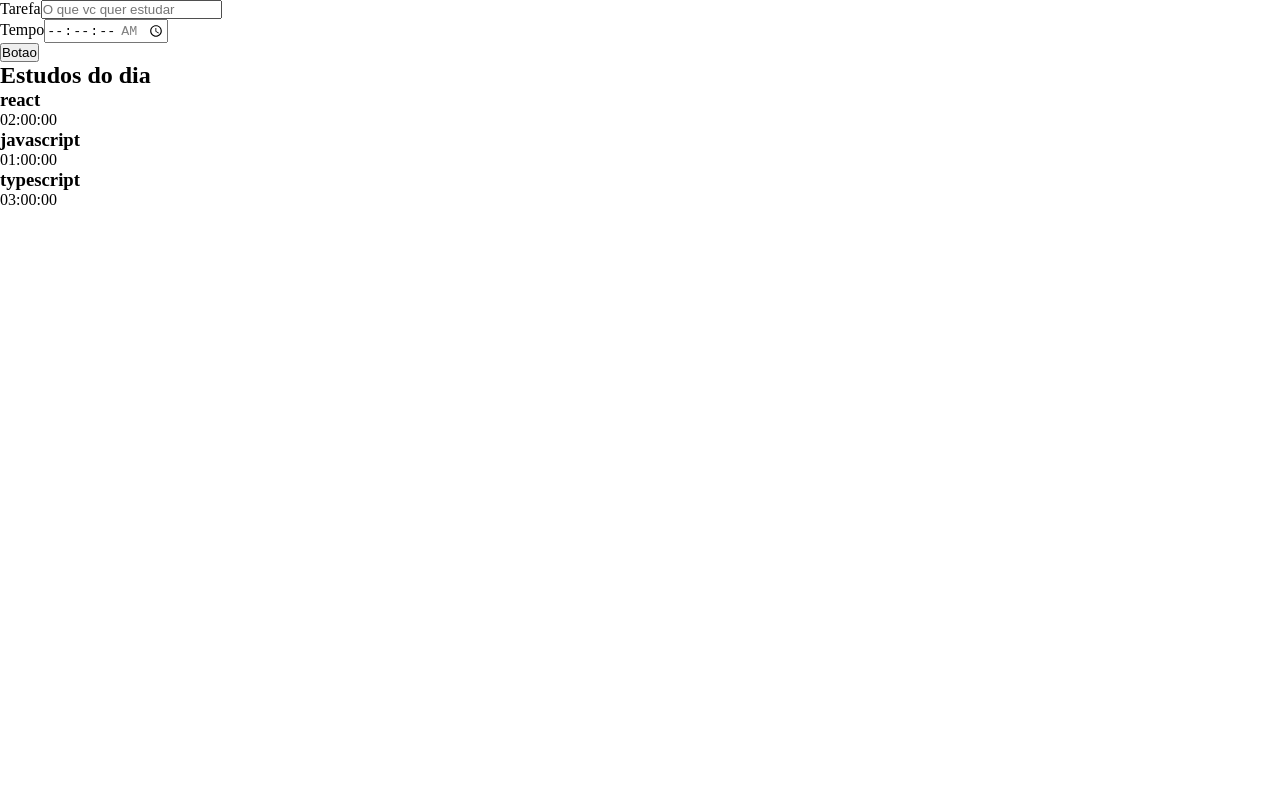
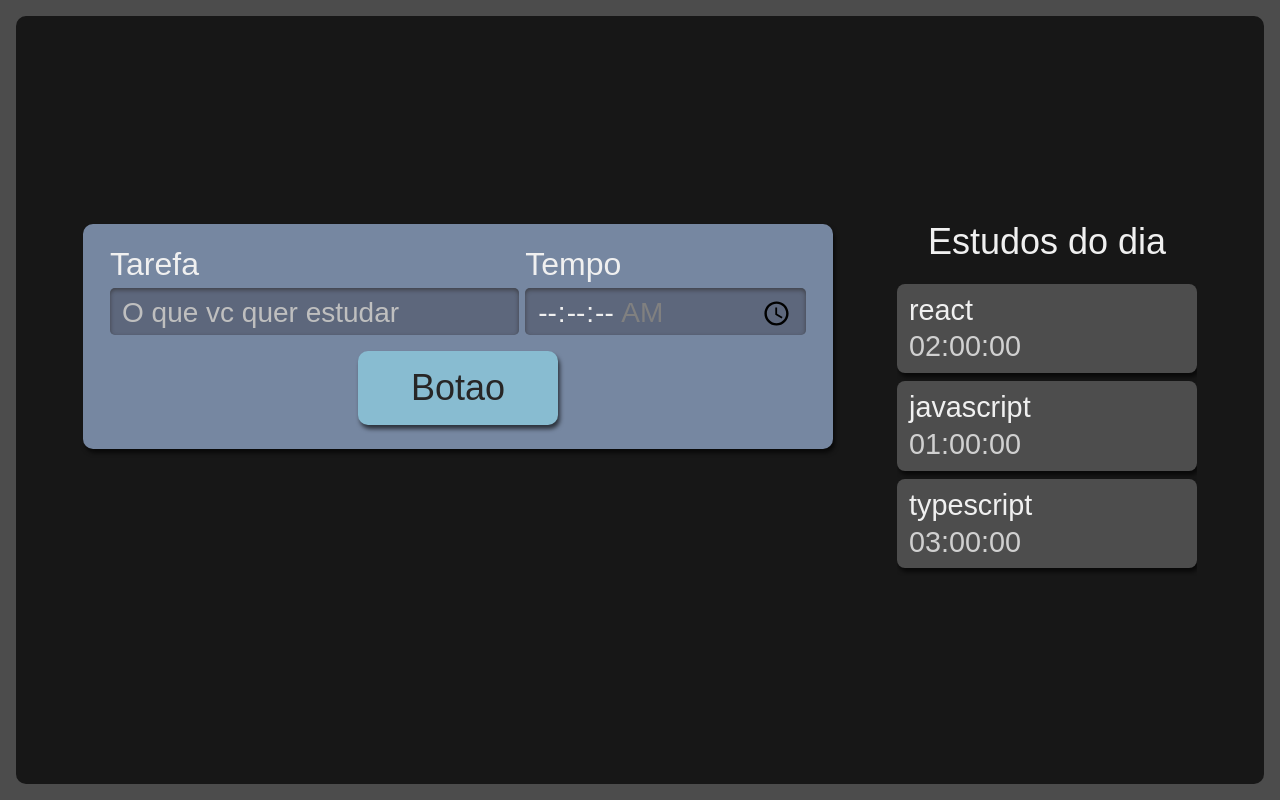
Before and after one commit to Drb-Diego/alura, a React (Create React App) app in the folder REACT/react-typescript/: page / in a window 1280 px wide. Built offline with nearby package versions, Linux system fonts and the light colour scheme.

Commit message:
fim da aula 'estilizando com o sass && usando css module' [react-typescript | alura]

```diff
--- a/REACT/react-typescript/package.json
+++ b/REACT/react-typescript/package.json
@@ -39,5 +39,8 @@
       "last 1 firefox version",
       "last 1 safari version"
     ]
+  },
+  "devDependencies": {
+    "sass": "^1.49.4"
   }
 }
--- a/REACT/react-typescript/src/App.tsx
+++ /dev/null
@@ -1,13 +0,0 @@
-import Form from './components/Form';
-import Lista from './components/Lista';
-
-function App() {
-  return (
-    <>
-      <Form />
-      <Lista />
-    </>
-  );
-}
-
-export default App;
--- a/REACT/react-typescript/src/components/Button/index.tsx
+++ b/REACT/react-typescript/src/components/Button/index.tsx
@@ -1,5 +1,11 @@
+import style from './styles.module.scss';
+
 function Button() {
-  return <button type='submit'>Botao</button>;
+  return (
+    <button type='submit' className={style.botao}>
+      Botao
+    </button>
+  );
 }
 
 export default Button;
--- /dev/null
+++ b/REACT/react-typescript/src/components/Button/styles.module.scss
@@ -0,0 +1,25 @@
+.botao {
+  align-self: center;
+  background-color: #88bcd1;
+  border-radius: 10px;
+  box-shadow: 2px 4px 4px #0000009F;
+  color: #272626;
+  cursor: pointer;
+  font-size: 1.25rem;
+  padding: 16px;
+  width: 150px;
+
+  &:active {
+    background-color: #7CA6B7;
+    box-shadow: 2px 2px 4px #0000009F inset;
+  }
+}
+
+@media screen and (min-width: 1280px) {
+  .botao {
+    grid-column-start: span 2;
+    justify-self: center;
+    width: 200px;
+    font-size: 2.25rem;
+  }
+}
--- a/REACT/react-typescript/src/components/Form/index.tsx
+++ b/REACT/react-typescript/src/components/Form/index.tsx
@@ -1,9 +1,10 @@
 import Button from '../Button';
+import style from './style.module.scss';
 
 function Form() {
   return (
-    <form>
-      <div>
+    <form className={style.novaTarefa}>
+      <div className={style.inputContainer}>
         <label htmlFor='task'>Tarefa</label>
         <input
           type='text'
@@ -14,7 +15,7 @@
         />
       </div>
 
-      <div>
+      <div className={style.inputContainer}>
         <label>Tempo</label>
         <input
           type='time'
--- /dev/null
+++ b/REACT/react-typescript/src/components/Form/style.module.scss
@@ -0,0 +1,61 @@
+.novaTarefa {
+  display:flex;
+  flex-direction: column;
+  grid-area: nova-tarefa;
+  background-color: #7687A1;
+  border-radius: 10px;
+  box-shadow: 2px 4px 4px #0000009F;
+  padding: 12px;
+
+  .inputContainer {
+    display: flex;
+    flex-direction: column;
+    width: 100%;
+    margin-bottom: 16px;
+
+    label {
+      margin-bottom: 8px;
+      font-size: 1.25rem;
+    }
+
+    input {
+      width: 100%;
+      padding: 8px 12px 4px;
+      box-sizing: border-box;
+      border: unset;
+      border-radius: 5px;
+      background-color: #5D677C;
+      box-shadow: 0px 2px 4px #2D2B2B9F inset;
+
+      &::placeholder {
+        color: #BFBFBF;
+      }
+    }
+  }
+
+  @media screen and (min-width: 1280px) {
+    flex-direction: row;
+    flex-wrap: wrap;
+    justify-content: space-around;
+    font-size: 2.25rem;
+    padding: 24px;
+    box-sizing: border-box;
+
+    .inputContainer {
+      width: calc(60% - 12px);
+
+      &:last-of-type {
+        width: 40%;
+      }
+
+      label {
+        font-size: 2rem;
+      }
+
+      input {
+        height: 100%;
+        font-size: 1.75rem;
+      }
+    }
+  }
+}
--- a/REACT/react-typescript/src/components/Lista/index.tsx
+++ b/REACT/react-typescript/src/components/Lista/index.tsx
@@ -1,4 +1,5 @@
 import React from 'react';
+import style from './style.module.scss';
 
 function Lista() {
   const tasks = [
@@ -8,11 +9,11 @@
   ];
 
   return (
-    <aside>
+    <aside className={style.listaTarefas}>
       <h2>Estudos do dia</h2>
       <ul>
         {tasks.map((task) => (
-          <li key={task.title}>
+          <li key={task.title} className={style.item}>
             <h3>{task.title}</h3>
             <span>{task.time}</span>
           </li>
--- /dev/null
+++ b/REACT/react-typescript/src/components/Lista/style.module.scss
@@ -0,0 +1,75 @@
+.listaTarefas {
+  grid-area: tarefas;
+  height: 100%;
+
+  h2 {
+    font-size: 1.25rem;
+    margin-bottom: 12px;
+  }
+
+  ul {
+    max-height: 350px;
+    overflow-y: scroll;
+  	scrollbar-width: thin;
+  }
+
+  @media screen and (min-width:1280px) {
+
+    h2{
+      text-align: center;
+      font-size: 2.25rem;
+      margin-bottom: 24px;
+    }
+
+    ul {
+      overflow: auto;
+      max-height: 500px;
+    }
+  }
+}
+
+.item {
+  background-color: #4D4D4D;
+  border-radius: 8px;
+  box-shadow: 2px 4px 4px #0000009F;
+  padding: 12px;
+  margin-bottom: 8px;
+  position: relative;
+  cursor: pointer;
+
+  h3 {
+    margin-bottom: 8px;
+    word-break: break-all;
+  }
+
+  span {
+    color: #D0D0D0;
+  }
+
+  @media screen and (min-width:1280px) {
+    font-size: 1.8rem;
+  }
+}
+
+.itemSelecionado {
+  background-color: #292929;
+  box-shadow: 2px 4px 4px #0000009F inset;
+}
+
+.itemCompletado {
+  background-color: #566F42;
+  cursor: auto;
+
+  .concluido {
+    display: block;
+    background-image: url('../../assets/check-mark.svg');
+    background-repeat: no-repeat;
+    background-size: 38px 38px;
+    position: absolute;
+    top: 50%;
+    right: 12px;
+    transform: translateY(-50%);
+    width: 42px;
+    height: 43px;
+  }
+}
--- a/REACT/react-typescript/src/index.tsx
+++ b/REACT/react-typescript/src/index.tsx
@@ -1,6 +1,6 @@
 import React from 'react';
 import ReactDOM from 'react-dom';
-import App from './App';
+import App from './pages/App';
 
 import './style/global.css';
 
--- /dev/null
+++ b/REACT/react-typescript/src/pages/App.tsx
@@ -0,0 +1,15 @@
+import Form from '../components/Form';
+import Lista from '../components/Lista';
+
+import style from './style.module.scss';
+
+function App() {
+  return (
+    <main className={style.AppStyle}>
+      <Form />
+      <Lista />
+    </main>
+  );
+}
+
+export default App;
--- /dev/null
+++ b/REACT/react-typescript/src/pages/style.module.scss
@@ -0,0 +1,30 @@
+.AppStyle {
+  display: grid;
+  grid-template-rows: min-content min-content auto;
+  grid-template-areas:
+  "nova-tarefa"
+  "cronometro"
+  "tarefas"
+  ;
+  row-gap: 24px;
+  min-width: 320px;
+  min-height: calc(100vh - 32px);
+  width: 100%;
+  padding: 32px;
+  box-sizing: border-box;
+  border-radius: 10px;
+  background-color: #171717;
+
+  @media screen and (min-width:1280px)  {
+    grid-template-areas:
+    "nova-tarefa tarefas"
+    "cronometro tarefas"
+    ;
+    column-gap: 64px;
+    grid-template-rows: min-content min-content;
+    grid-template-columns: 750px 300px;
+    justify-content: center;
+    align-content: center;
+    padding: 64px;
+  }
+}
--- a/REACT/react-typescript/src/style/global.css
+++ b/REACT/react-typescript/src/style/global.css
@@ -1,9 +1,95 @@
-* {
-  margin: 0;
-  padding: 0;
-  box-sizing: border-box;
+html, body, div, span, applet, object, iframe,
+h1, h2, h3, h4, h5, h6, p, blockquote, pre,
+a, abbr, acronym, address, big, cite, code,
+del, dfn, em, img, ins, kbd, q, s, samp,
+small, strike, strong, sub, sup, tt, var,
+b, u, i, center,
+dl, dt, dd, ol, ul, li,
+fieldset, form, label, legend,
+table, caption, tbody, tfoot, thead, tr, th, td,
+article, aside, canvas, details, embed,
+figure, figcaption, footer, header, hgroup,
+menu, nav, output, ruby, section, summary,
+time, mark, audio, video {
+	margin: 0;
+	padding: 0;
+	border: 0;
+	font-size: 100%;
+	font: inherit;
+	vertical-align: baseline;
+}
+/* HTML5 display-role reset for older browsers */
+article, aside, details, figcaption, figure,
+footer, header, hgroup, menu, nav, section {
+	display: block;
+}
+body {
+	line-height: 1;
+}
+ol, ul {
+	list-style: none;
+}
+blockquote, q {
+	quotes: none;
+}
+blockquote:before, blockquote:after,
+q:before, q:after {
+	content: '';
+	content: none;
+}
+table {
+	border-collapse: collapse;
+	border-spacing: 0;
+}
+
+
+input {
+	font-family: inherit;
+	font-size: inherit;
+	font-weight: inherit;
+	color: inherit;
 }
 
 button {
-  cursor: pointer;
+	border: unset;
+	background-color: unset;
+	font-family: inherit;
+	font-size: inherit;
+	font-weight: inherit;
+	color: inherit;
 }
+
+@import url('https://fonts.googleapis.com/css2?family=Manjari&display=swap');
+
+body {
+	display: flex;
+	justify-content: center;
+	font-family: 'Manjari', sans-serif;
+	color: #F0F0F0;
+	background-color: #4C4C4C;
+	height: 100%;
+	width: 100%;
+	padding: 16px;
+	box-sizing: border-box;
+}
+
+#root {
+	width: 100%;
+}
+
+::-webkit-scrollbar {
+	width: 8px;
+}
+
+::-webkit-scrollbar-track {
+	background: unset;
+}
+
+::-webkit-scrollbar-thumb {
+	border-radius: 4px;
+	background: #888;
+}
+
+::-webkit-scrollbar-thumb:hover {
+	background: #555;
+}
```
Also changed, not shown: REACT/react-typescript/src/assets/check-mark.svg (added), 1 other file (tests, documents, lock files or other folders).
